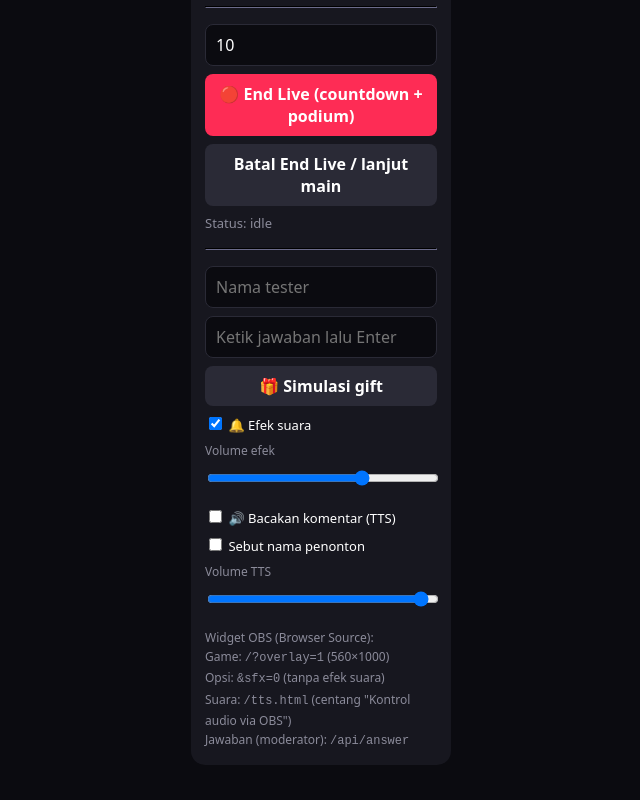
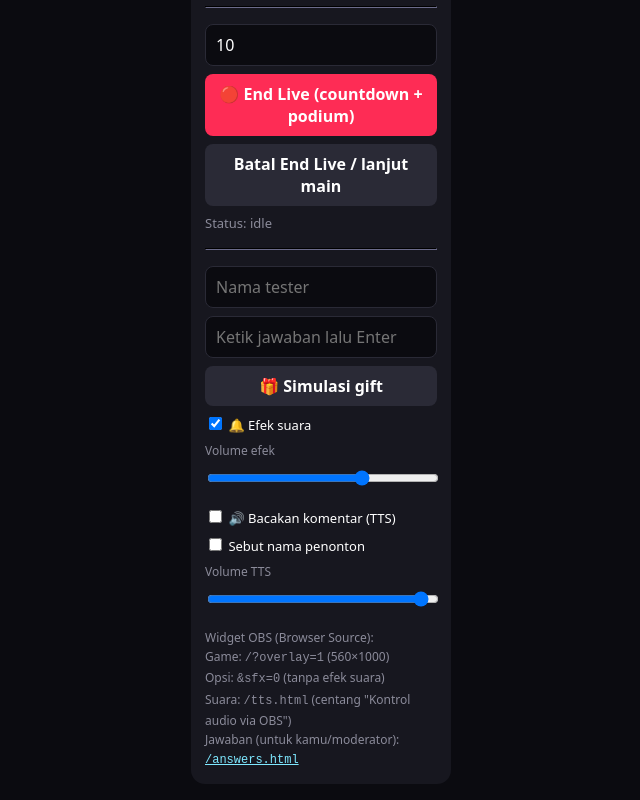
Before and after one commit to bkzutr90/skt, a website: page public/index.html in a window 1280 px wide. Shown: the part 524-1324 px from the top of the page, without its empty margins (31-671 px from the left). Drawn offline with Linux system fonts and the light colour scheme.

Commit message:
Update index.html

```diff
--- a/public/index.html
+++ b/public/index.html
@@ -96,7 +96,7 @@ body.ov{background:transparent}body.ov #ctl{display:none}
   <label style="font-size:13px"><input type="checkbox" id="tt"> 🔊 Bacakan komentar (TTS)</label>
   <label style="font-size:13px"><input type="checkbox" id="tn"> Sebut nama penonton</label>
   <label style="font-size:12px;color:var(--mut)">Volume TTS <input type="range" id="tv" min="0" max="1" step="0.05" value="1" style="width:100%"></label>
-  <div style="font-size:12px;color:var(--mut);line-height:1.6">Widget OBS (Browser Source):<br>Game: <code>/?overlay=1</code> (560×1000)<br>Opsi: <code>&amp;sfx=0</code> (tanpa efek suara)<br>Suara: <code>/tts.html</code> (centang "Kontrol audio via OBS")<br>Jawaban (moderator): <code>/api/answer</code></div>
+  <div style="font-size:12px;color:var(--mut);line-height:1.6">Widget OBS (Browser Source):<br>Game: <code>/?overlay=1</code> (560×1000)<br>Opsi: <code>&amp;sfx=0</code> (tanpa efek suara)<br>Suara: <code>/tts.html</code> (centang "Kontrol audio via OBS")<br>Jawaban (untuk kamu/moderator): <a href="/answers.html" target="_blank" style="color:#7ee8ff"><code>/answers.html</code></a></div>
 </aside>
 <main id="stage">
   <h1>SUSUN KATA <span id="cnt">0/10</span></h1>
```
